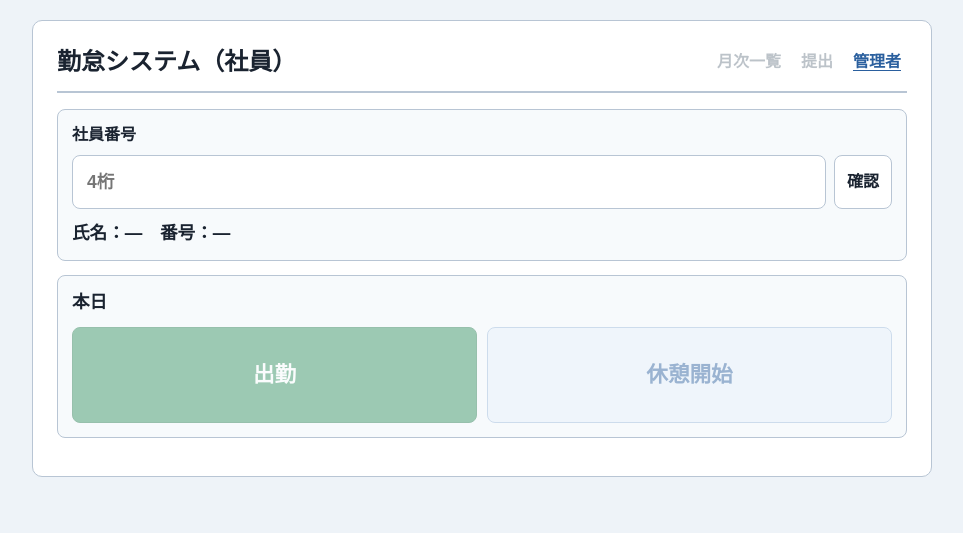
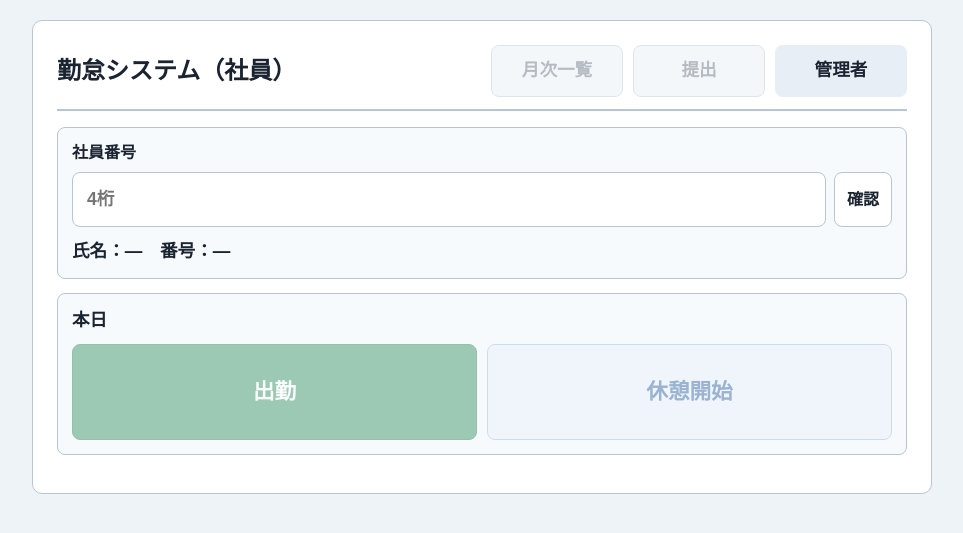
Before and after one commit to nakaokazuki/kintai, a Python web app: template templates/index.html in a window 1280 px wide. Shown: the top 533 px of the page, without its empty margins (158-1121 px from the left). Run offline with Jinja, Linux system fonts and the light colour scheme; the template is opened without the code that fills it, so the values that code supplies are empty.

Commit message:
画面遷移ボタンの見やすさ改善と社員の有効化を追加

```diff
--- a/static/styles.css
+++ b/static/styles.css
@@ -133,11 +133,36 @@ select {
 .header-links {
   display: flex;
   flex-wrap: wrap;
-  gap: 8px;
+  gap: 10px;
+  align-items: center;
 }
 
 .mb {
   margin-bottom: 12px;
+}
+
+/* 画面遷移用：押し間違い防止のため大きめのボタン */
+.btn-nav {
+  min-height: 52px;
+  min-width: 7.5em;
+  padding: 14px 20px;
+  font-size: 1.1rem;
+  font-weight: 800;
+  line-height: 1.2;
+  background: #eaf2fa;
+  border: 2px solid var(--primary);
+  color: var(--primary);
+  border-radius: 10px;
+}
+
+.btn-nav:hover:not(:disabled) {
+  background: #d7e6f5;
+}
+
+.btn-nav:disabled {
+  border-color: var(--line);
+  color: var(--muted);
+  background: var(--soft);
 }
 
 .linkish {
@@ -648,7 +673,9 @@ select {
 }
 
 .kpi-emp-link {
-  font-size: 1rem;
+  width: 100%;
+  text-align: left;
+  min-width: 0;
 }
 
 .action-row {
@@ -738,10 +765,11 @@ select {
   font-weight: 800;
 }
 
-/* ---- A-05 社員名リンク ---- */
+/* ---- A-05 社員名（詳細へ） ---- */
 .emp-name-link {
-  font: inherit;
-  padding: 0;
+  width: 100%;
+  min-width: 8em;
+  text-align: left;
 }
 
 /* ---- A-03 月次詳細 ---- */
@@ -757,7 +785,7 @@ select {
 }
 
 .a03-back {
-  color: var(--primary);
+  flex-shrink: 0;
 }
 
 .a03-meta-row {
--- a/templates/index.html
+++ b/templates/index.html
@@ -14,9 +14,9 @@
         <div class="app-header">
           <h1>勤怠システム（社員）</h1>
           <div class="header-links">
-            <button type="button" class="linkish" id="btn-goto-e02" data-goto="e02" disabled>月次一覧</button>
-            <button type="button" class="linkish" id="btn-emp-submit" data-action="submit" disabled>提出</button>
-            <button type="button" class="linkish" data-goto="a01">管理者</button>
+            <button type="button" class="btn btn-nav" id="btn-goto-e02" data-goto="e02" disabled>月次一覧</button>
+            <button type="button" class="btn btn-nav" id="btn-emp-submit" data-action="submit" disabled>提出</button>
+            <button type="button" class="btn btn-nav" data-goto="a01">管理者</button>
           </div>
         </div>
 
@@ -57,7 +57,7 @@
         </div>
         <div class="meta-row">
           <p class="meta">ステータス：<span class="badge" id="e02-status">未提出</span></p>
-          <button type="button" class="linkish" data-goto="e01">打刻</button>
+          <button type="button" class="btn btn-nav" data-goto="e01">打刻</button>
         </div>
         <div class="table-wrap">
           <table class="data-table" id="e02-table">
@@ -92,7 +92,7 @@
         <div class="app-header">
           <h1>勤怠状況一覧</h1>
           <div class="header-links">
-            <button type="button" class="linkish" data-goto="e01">打刻</button>
+            <button type="button" class="btn btn-nav" data-goto="e01">打刻</button>
           </div>
         </div>
         <div class="month-filters">
@@ -126,13 +126,13 @@
         <div id="a01-kpi-detail" class="kpi-detail is-hidden" aria-live="polite">
           <div class="kpi-detail-head">
             <h2 class="kpi-detail-title" id="a01-kpi-detail-title">—</h2>
-            <button type="button" class="linkish" id="a01-kpi-detail-close">閉じる</button>
+            <button type="button" class="btn btn-nav" id="a01-kpi-detail-close">閉じる</button>
           </div>
           <ul class="kpi-detail-list" id="a01-kpi-detail-list"></ul>
         </div>
         <div class="action-row action-row-full">
-          <button type="button" class="btn btn-secondary" data-goto="a05">アカウント管理</button>
-          <button type="button" class="btn btn-secondary" data-goto="a04">変更履歴</button>
+          <button type="button" class="btn btn-nav" data-goto="a05">アカウント管理</button>
+          <button type="button" class="btn btn-nav" data-goto="a04">変更履歴</button>
           <button type="button" class="btn btn-secondary" id="btn-csv">CSV出力</button>
         </div>
       </div>
@@ -143,7 +143,7 @@
       <div class="phone phone-wide a03-sheet">
         <div class="app-header a03-top">
           <h1>勤怠詳細</h1>
-          <button type="button" class="linkish a03-back" data-goto="a05">アカウント管理</button>
+          <button type="button" class="btn btn-nav a03-back" data-goto="a05">アカウント管理</button>
         </div>
 
         <div class="a03-meta-row">
@@ -212,7 +212,7 @@
       <div class="phone phone-wide a04-sheet">
         <div class="app-header a04-toolbar">
           <h1>全体の変更履歴</h1>
-          <button type="button" class="linkish" data-goto="a01">勤怠状況一覧</button>
+          <button type="button" class="btn btn-nav" data-goto="a01">勤怠状況一覧</button>
         </div>
 
         <div class="a04-search-row">
@@ -246,7 +246,7 @@
       <div class="phone phone-wide">
         <div class="app-header">
           <h1>アカウント管理</h1>
-          <button type="button" class="linkish" data-goto="a01">勤怠状況一覧</button>
+          <button type="button" class="btn btn-nav" data-goto="a01">勤怠状況一覧</button>
         </div>
         <div class="card">
           <label class="field-label" for="new-emp-no">新入社員の追加</label>
```
Also changed, not shown: app.py (+11 -0 lines), static/app.js (+27 -8 lines).
